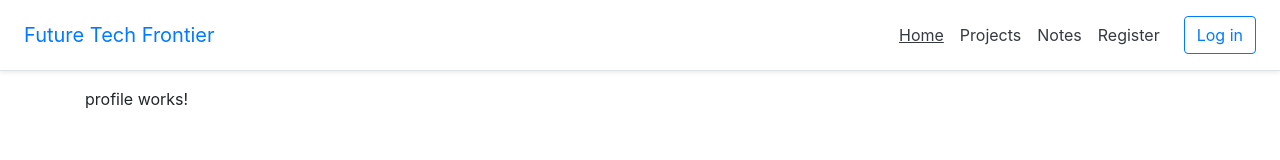
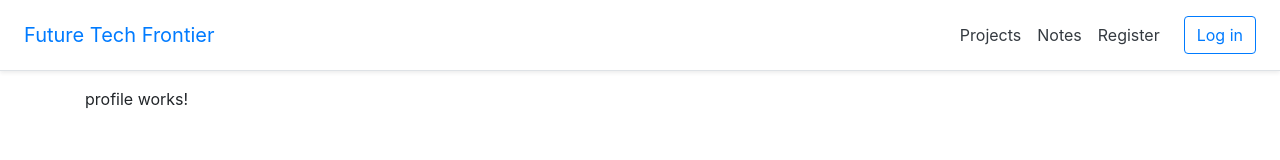
Before and after one commit to Alex-Jay/FutureTechFrontier, an Angular app in the folder angular-src/: page /profile in a window 1280 px wide. Shown: the top 160 px of the page. Built offline with nearby package versions, Linux system fonts and the light colour scheme.

Commit message:
Set exact routerLinkActiveOption to true

```diff
--- a/angular-src/src/app/navbar/navbar.component.html
+++ b/angular-src/src/app/navbar/navbar.component.html
@@ -1,10 +1,9 @@
 <div class="d-flex flex-column flex-md-row align-items-center p-3 px-md-4 mb-3 bg-white border-bottom shadow-sm">
   <h5 class="my-0 mr-md-auto font-weight-normal"><a [routerLink]="['/']">Future Tech Frontier</a></h5>
   <nav class="my-2 my-md-0 mr-md-3">
-    <a class="p-2 text-dark" [routerLink]="['/']"><span [routerLinkActive]="['active']">Home</span></a>
-    <a class="p-2 text-dark" href="#"><span [routerLinkActive]="['active']">Projects</span></a>
-    <a class="p-2 text-dark" href="#"><span [routerLinkActive]="['active']">Notes</span></a>
-    <a class="p-2 text-dark" [routerLink]="['/register']"><span [routerLinkActive]="['active']">Register</span></a>
+    <a class="p-2 text-dark" href="#"><span [routerLinkActive]="['active']" [routerLinkActiveOptions]="{exact:true}">Projects</span></a>
+    <a class="p-2 text-dark" href="#"><span [routerLinkActive]="['active']" [routerLinkActiveOptions]="{exact:true}">Notes</span></a>
+    <a class="p-2 text-dark" [routerLink]="['/register']"><span [routerLinkActive]="['active']" [routerLinkActiveOptions]="{exact:true}">Register</span></a>
   </nav>
   <a class="btn btn-outline-primary" [routerLink]="['/login']">Log in</a>
 </div>
```
